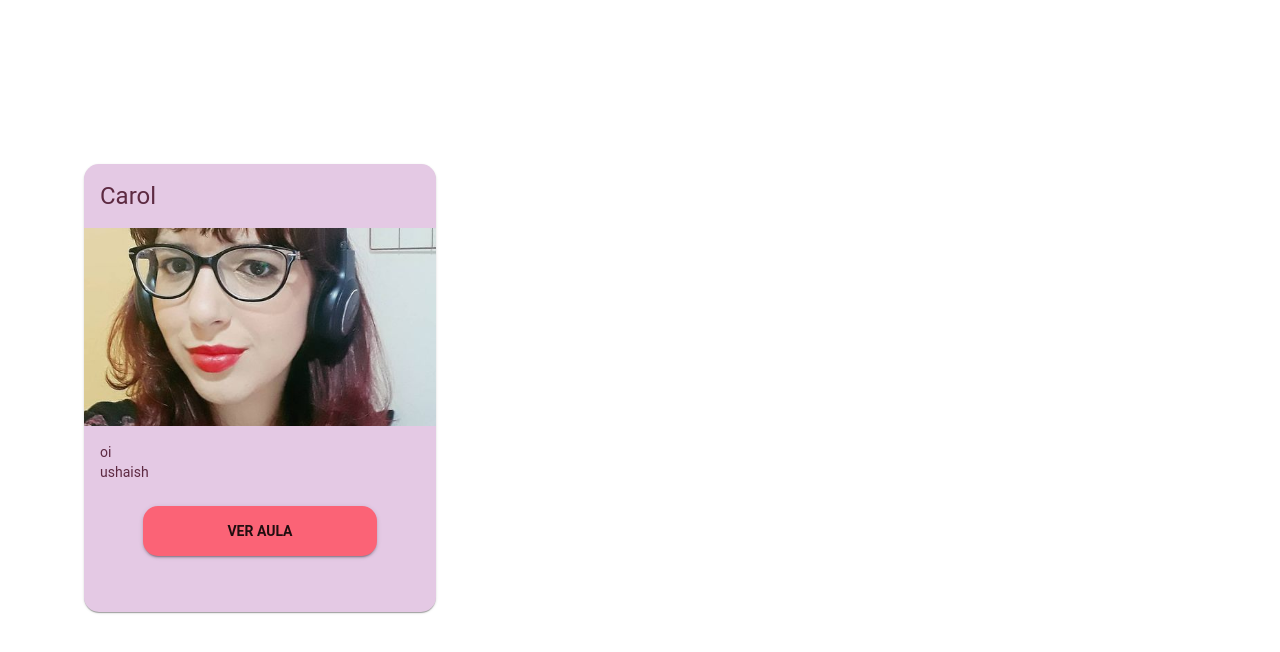
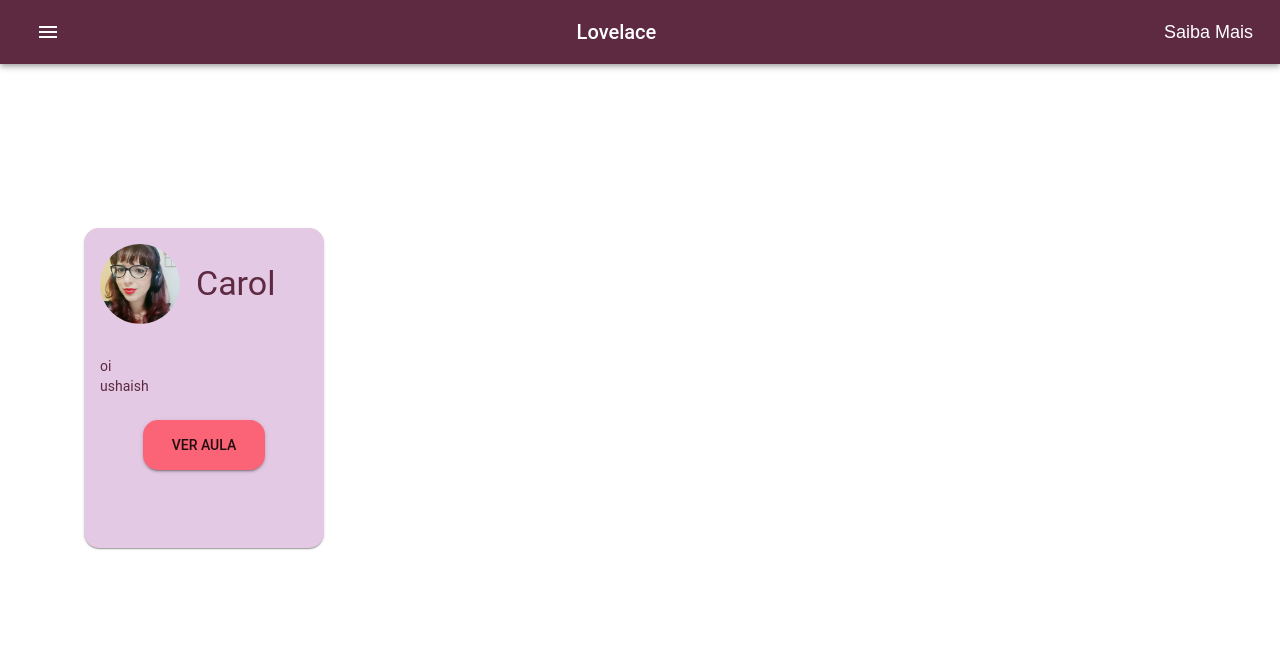
Before and after one commit to karinahuh/RP2, a React (Create React App) app: page /monitoras-lista in a window 1280 px wide. Shown: the top 652 px of the page. Built offline with nearby package versions, Linux system fonts and the light colour scheme.

Commit message:
adicionando header

```diff
--- a/package.json
+++ b/package.json
@@ -4,6 +4,7 @@
   "license": "MIT",
   "dependencies": {
     "@material-ui/core": "^4.11.0",
+    "@material-ui/icons": "^4.9.1",
     "axios": "^0.19.2",
     "react": "^16.13.1",
     "react-dom": "^16.13.1",
--- /dev/null
+++ b/src/components/Header.tsx
@@ -0,0 +1,88 @@
+import React from 'react'
+import { createStyles, makeStyles, Theme } from '@material-ui/core/styles'
+import AppBar from '@material-ui/core/AppBar'
+import Toolbar from '@material-ui/core/Toolbar'
+import Typography from '@material-ui/core/Typography'
+import IconButton from '@material-ui/core/IconButton'
+import Menu from '@material-ui/core/Menu'
+import MenuItem from '@material-ui/core/MenuItem'
+import MenuIcon from '@material-ui/icons/Menu'
+
+const useStyles = makeStyles((theme: Theme) =>
+  createStyles({
+    toolbar: {
+      display: 'flex',
+      justifyContent: 'space-between',
+    },
+  }),
+)
+
+const options = [
+  'Cadastro de Aula',
+  'Lista de aulas',
+  'Cadastro de professor',
+  'Configurações',
+  'Ganymede',
+  'Hangouts Call',
+  'Hangouts Call',
+  'Hangouts Call',
+  'Hangouts Call',
+  'Hangouts Call',
+]
+
+export default function Header() {
+  const classes = useStyles()
+  const [anchorEl, setAnchorEl] = React.useState<null | HTMLElement>(null)
+  const open = Boolean(anchorEl)
+
+  const handleClick = (event: React.MouseEvent<HTMLElement>) => {
+    setAnchorEl(event.currentTarget)
+  }
+
+  const handleClose = () => {
+    setAnchorEl(null)
+  }
+
+  return (
+    <AppBar position='static'>
+      <Toolbar className={classes.toolbar}>
+        <IconButton
+          aria-label='more'
+          aria-controls='long-menu'
+          aria-haspopup='true'
+          onClick={handleClick}
+        >
+          <MenuIcon />
+        </IconButton>
+        <Menu
+          id='long-menu'
+          anchorEl={anchorEl}
+          keepMounted
+          getContentAnchorEl={null}
+          anchorOrigin={{ vertical: 'bottom', horizontal: 'center' }}
+          transformOrigin={{ vertical: 'top', horizontal: 'center' }}
+          open={open}
+          onClose={handleClose}
+          PaperProps={{
+            style: {
+              maxHeight: '40rem',
+              width: '15rem',
+            },
+          }}
+        >
+          {options.map(option => (
+            <MenuItem key={option} selected={option === 'Pyxis'} onClick={handleClose}>
+              {option}
+            </MenuItem>
+          ))}
+        </Menu>
+        <Typography color='inherit' variant='h6'>
+            Lovelace
+        </Typography>
+        <IconButton color='inherit' size='small' >
+         Saiba Mais
+        </IconButton>
+      </Toolbar>
+    </AppBar>
+  )
+}
--- a/src/components/MonitorCard.tsx
+++ b/src/components/MonitorCard.tsx
@@ -1,14 +1,13 @@
 import React from 'react'
-import { makeStyles, createStyles } from '@material-ui/core/styles'
+import { makeStyles, createStyles} from '@material-ui/core/styles'
 import Card from '@material-ui/core/Card'
 import CardHeader from '@material-ui/core/CardHeader'
-import CardMedia from '@material-ui/core/CardMedia'
 import CardContent from '@material-ui/core/CardContent'
 import CardActions from '@material-ui/core/CardActions'
 import Typography from '@material-ui/core/Typography'
-import { red } from '@material-ui/core/colors'
 import TeacherImg from '../assets/images/Carol.jpg'
 import Button from '@material-ui/core/Button'
+import Avatar from '@material-ui/core/Avatar';
 
 type LessonCardProps = {
   name: string
@@ -19,24 +18,25 @@ type LessonCardProps = {
 const useStyles = makeStyles(() =>
   createStyles({
     root: {
-      maxWidth: '22rem',
-      height: '28rem',
+      maxWidth: '15rem',
+      height: '20rem',
       borderRadius: 15,
     },
     media: {
       height: 0,
-      paddingTop: '56.25%', // 16:9
-    },
-    avatar: {
-      backgroundColor: red[500],
+      paddingTop: '7rem', // 16:9
     },
     button: {
       width: '250px',
       height: '50px',
       marginLeft: '3.2rem',
       marginRight: '3.2rem',
-      fontWeight: 600,
+      fontWeight: 6000,
       borderRadius: 15,
+    },
+    imageSize: {
+      width: '5rem',
+      height: '5rem',
     },
   }),
 )
@@ -46,13 +46,12 @@ export default function MonitorCard({ name, description, link }:LessonCardProps)
 
   return (
     <Card className={classes.root}>
-      <CardHeader
-        title={name}
-      />
-      <CardMedia
-        className={classes.media}
-        image={TeacherImg}
-        title={name}
+       <CardHeader
+        avatar={
+          <Avatar alt="Remy Sharp" src={TeacherImg} className={classes.imageSize} />
+        }
+        titleTypographyProps={{variant:'h4' }}
+        title='Carol'
       />
       <CardContent>
         <Typography variant='body2' component='p'>
--- a/src/pages/MonitorList.tsx
+++ b/src/pages/MonitorList.tsx
@@ -3,12 +3,15 @@ import MonitorCard from '../components/MonitorCard'
 import React from 'react'
 import { createStyles, makeStyles } from '@material-ui/core/styles'
 import { Typography, Grid } from '@material-ui/core'
+import Header from '../components/Header'
 
 export default function LessonList() {
 
   const classes = useStyles()
 
   return (
+    <>
+    <Header/>
     <div className={classes.root}>
       <Grid container spacing={3}>
         <Grid item xs={12}>
@@ -17,6 +20,7 @@ export default function LessonList() {
         <MonitorCard name='Carol' description='oi' link='ushaish'/>
       </Grid>
     </div>
+    </>
   )
 }
 
--- a/src/pages/MonitorRegistration.tsx
+++ b/src/pages/MonitorRegistration.tsx
@@ -4,12 +4,15 @@ import { createStyles, makeStyles } from '@material-ui/core/styles'
 import Button from '@material-ui/core/Button'
 import { Typography, Card } from '@material-ui/core'
 import TextField from '@material-ui/core/TextField'
+import Header from '../components/Header'
 
 export default function MonitorForm() {
 
   const classes = useStyles()
 
   return (
+    <>
+    <Header/>
     <Card className={classes.root}>
       <Typography variant='h3'>Cadastro de Monitora</Typography>
       <TextField
@@ -50,6 +53,7 @@ export default function MonitorForm() {
           Salvar Cadastro
       </Button>
     </Card>
+    </>
   )
 }
 
```
Also changed, not shown: 1 other file (tests, documents, lock files or other folders).
